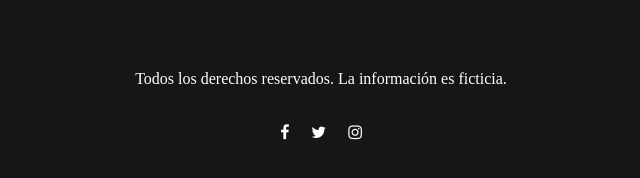
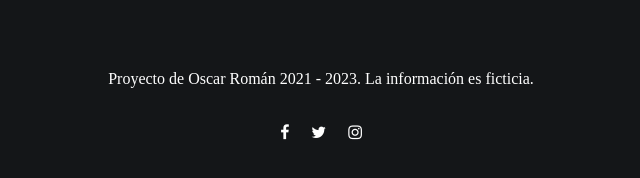
Before and after one commit to okipe/retro_computer_gallery, a plain HTML site: page index.html in a window 1280 px wide. Shown: the part 3522-3700 px from the top of the page, 319-959 px from the left. Drawn offline with Linux system fonts and the light colour scheme; a web font is replaced by a local one.

```diff
--- a/index.html
+++ b/index.html
@@ -320,7 +320,7 @@
     </section> <!-- Main -->
 
     <footer>
-        <p class="copyright">Todos los derechos reservados. La información es ficticia.</p>
+        <p class="copyright">Proyecto de Oscar Román 2021 - 2023. La información es ficticia.</p>
         <div class="bottom-redes">
             <a href="#">
                 <i class="fa fa-facebook" aria-hidden="true"></i>
--- a/js/scroll.js
+++ b/js/scroll.js
@@ -77,8 +77,6 @@
 
                 window.scrollTo(0, propScroll.posicion);
 
-
-
             }, 15);
         }
     }
```
Also changed, not shown: img_md/JS_1-updated.png (added), 1 other file.
